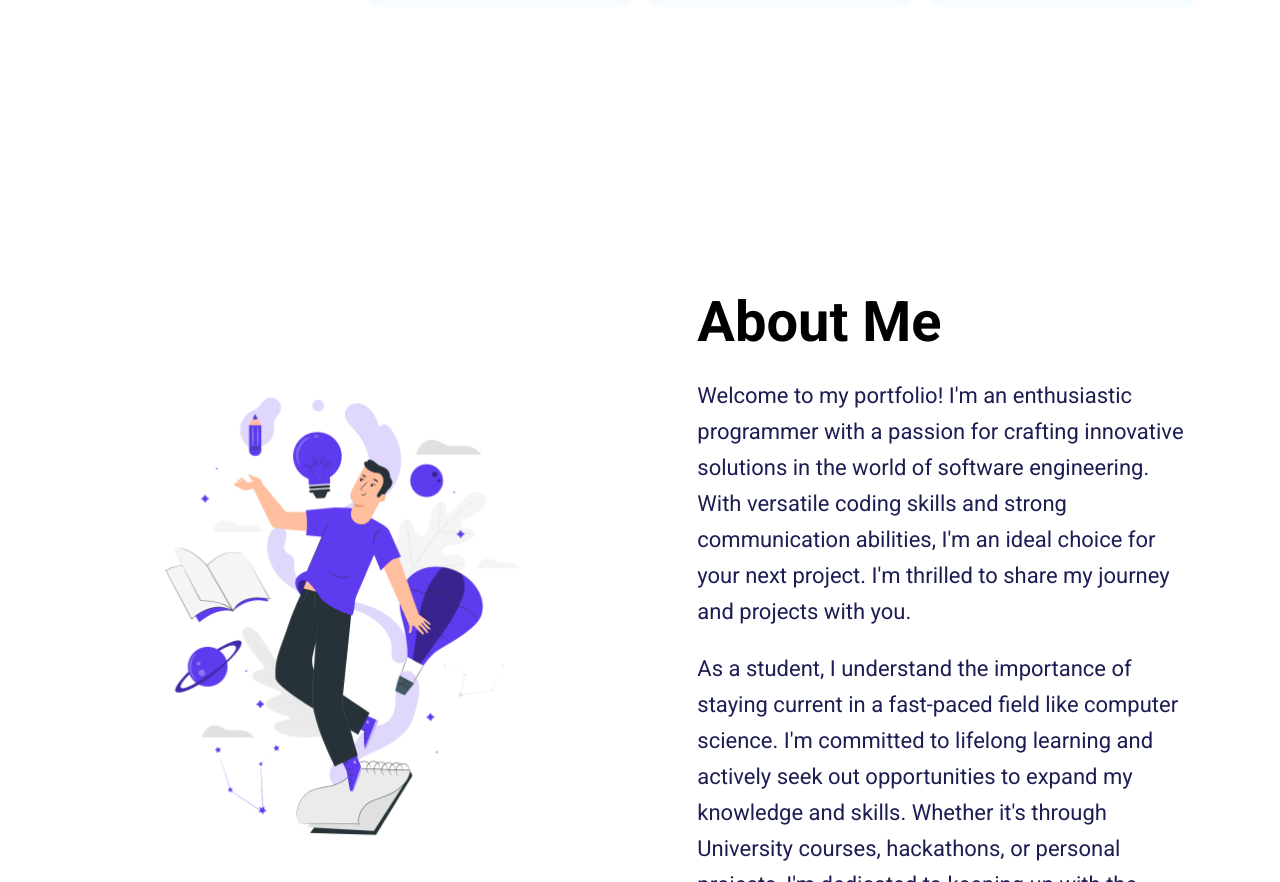
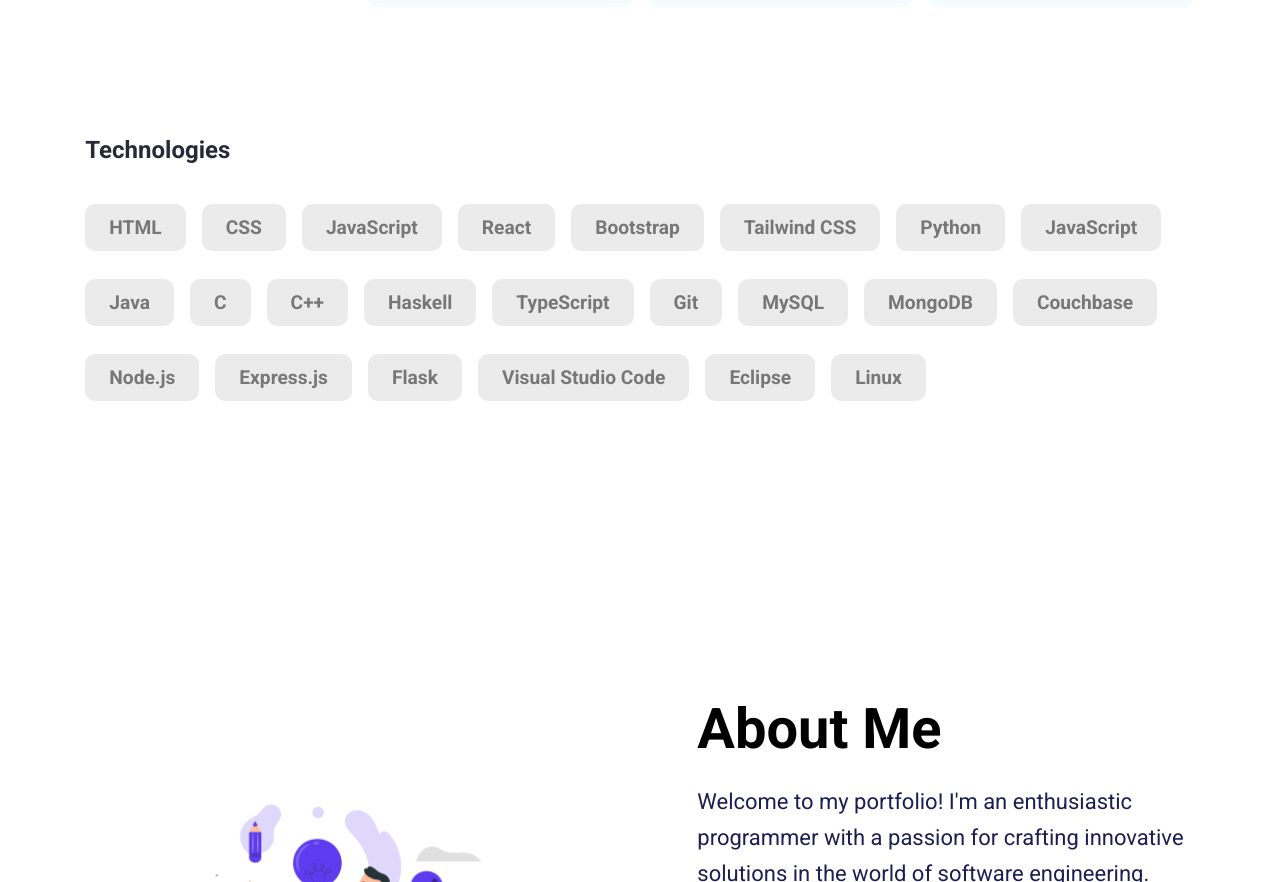
Before and after one commit to NicholasIliev/Portfolio, a React (Create React App) app: page / in a window 1280 px wide. Shown: the part 1600-2482 px from the top of the page. Built offline with nearby package versions, Linux system fonts and the light colour scheme.

Commit message:
Adding coding lanaguages.

```diff
--- a/src/App.css
+++ b/src/App.css
@@ -365,43 +365,43 @@
   line-height: 32px;
 }
 
-/* Style for the embedded YouTube video container */
-.youtube-video {
-  text-align: center;
-  margin: 40px 0;
-  display: flex;
-  justify-content: center;
-  align-items: center;
+.languages--heading {
+  color: var(--heading-color);
+  font-size: 24px; /* Adjust the font size */
+  font-weight: 600;
+  margin-bottom: 3.333%; /* Adjust the margin */
 }
 
-.youtube-video .video-container {
-  border-radius: 15px;
-  border-top-right-radius: 15px;
-  border-top-left-radius: 15px;
-  box-shadow: 0 0 16px rgba(0, 0, 0, 0.1);
-  background-color: #f4f4f4;
-  margin: 10px;
-  width: 100%;
-  max-width: 500px;
+.languages {
+  margin-top: 20px; /* Add some spacing at the top */
 }
 
-/* Add invisible space between video containers */
-.youtube-video .video-container + .video-container {
-  margin-left: 100px;
+.skills {
+  display: flex;
+  flex-wrap: wrap;
+  gap: 1rem; /* Adjust the gap between skills */
 }
 
-.youtube-video iframe {
-  border-radius: 15px;
-  width: 100%;
-  aspect-ratio: 16 / 9;
+.skills__skill {
+  padding: 0.75rem 1.5rem; /* Adjust the padding */
+  margin-bottom: 0.75rem; /* Adjust the margin */
+  font-size: 1.2rem; /* Adjust the font size */
+  background: rgba(
+    153,
+    153,
+    153,
+    0.2
+  ); /* Adjust the color and opacity as needed */
+  border-radius: 10px; /* Adjust the border radius */
+  font-weight: 600;
+  color: #777;
+  width: fit-content; /* Allow skills to take the width they need */
+  text-align: center; /* Center the text */
 }
 
-.youtube--video--description {
-  color: var(--darkblue);
-  font-size: 14px;
-  font-style: normal;
-  font-weight: 400;
-  line-height: 24px;
+.skills__skill:hover {
+  background-color: #8a2be2; /* Change the background color on hover */
+  color: #fff; /* Change the text color on hover */
 }
 
 /* Skills Style Ends */
@@ -748,6 +748,18 @@
     font-size: 35px;
     line-height: 40px;
   }
+  .skills--section--heading {
+    font-size: 15px;
+  }
+  .languages--heading {
+    font-size: 17px;
+    text-align: center;
+  }
+  .skills__skill {
+    margin-top: 0.8em;
+    padding: 0.8em 0.8em;
+    font-size: 0.8em;
+  }
   .hero--section--content--box {
     gap: 10px;
   }
--- a/src/Pages/Home/MySkills.jsx
+++ b/src/Pages/Home/MySkills.jsx
@@ -1,4 +1,47 @@
+// MySkills.jsx
+import React from "react";
 import data from "../../data/index.json";
+
+const codingLanguages = [
+  // Foundational Web Technologies
+  { name: "HTML" },
+  { name: "CSS" },
+  { name: "JavaScript" },
+
+  // Frontend Frameworks/Libraries
+  { name: "React" },
+  { name: "Bootstrap" },
+  { name: "Tailwind CSS" },
+
+  // Programming Languages
+  { name: "Python" },
+  { name: "JavaScript" },
+  { name: "Java" },
+  { name: "C" },
+  { name: "C++" },
+  { name: "Haskell" },
+  { name: "TypeScript" },
+
+  // Version Control
+  { name: "Git" },
+
+  // Databases
+  { name: "MySQL" },
+  { name: "MongoDB" },
+  { name: "Couchbase" },
+
+  // Backend Frameworks
+  { name: "Node.js" },
+  { name: "Express.js" },
+  { name: "Flask" },
+
+  // Integrated Development Environments (IDEs)
+  { name: "Visual Studio Code" },
+  { name: "Eclipse" },
+
+  // Other Technologies
+  { name: "Linux" },
+];
 
 export default function MySkills() {
   return (
@@ -23,6 +66,16 @@
             </div>
           ))}
         </div>
+        <div className="languages">
+          <h3 className="languages--heading">Technologies</h3>
+          <div className="skills">
+            {codingLanguages.map((language, index) => (
+              <div key={index} className="skills__skill">
+                {language.name}
+              </div>
+            ))}
+          </div>
+        </div>
       </section>
     </>
   );
--- a/src/Pages/Home/Navbar.jsx
+++ b/src/Pages/Home/Navbar.jsx
@@ -107,6 +107,20 @@
               smooth={true}
               offset={-70}
               duration={500}
+              to="mySkills"
+              className="navbar--content"
+            >
+              My Skills
+            </Link>
+          </li>
+          <li>
+            <Link
+              onClick={closeMenu}
+              activeClass="navbar--active-content"
+              spy={true}
+              smooth={true}
+              offset={-70}
+              duration={500}
               to="AboutMe"
               className="navbar--content"
             >
```
